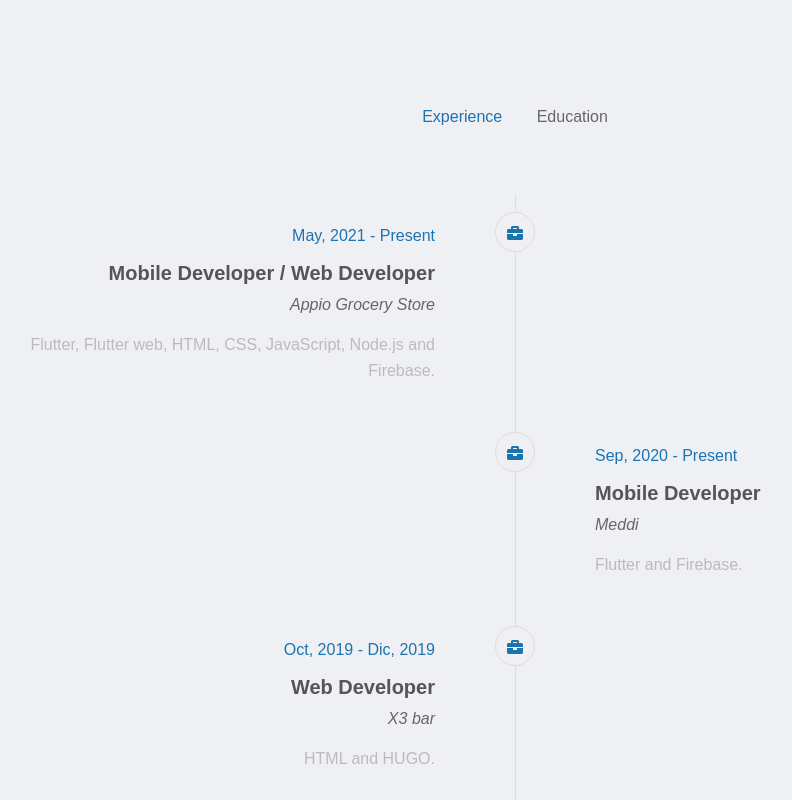
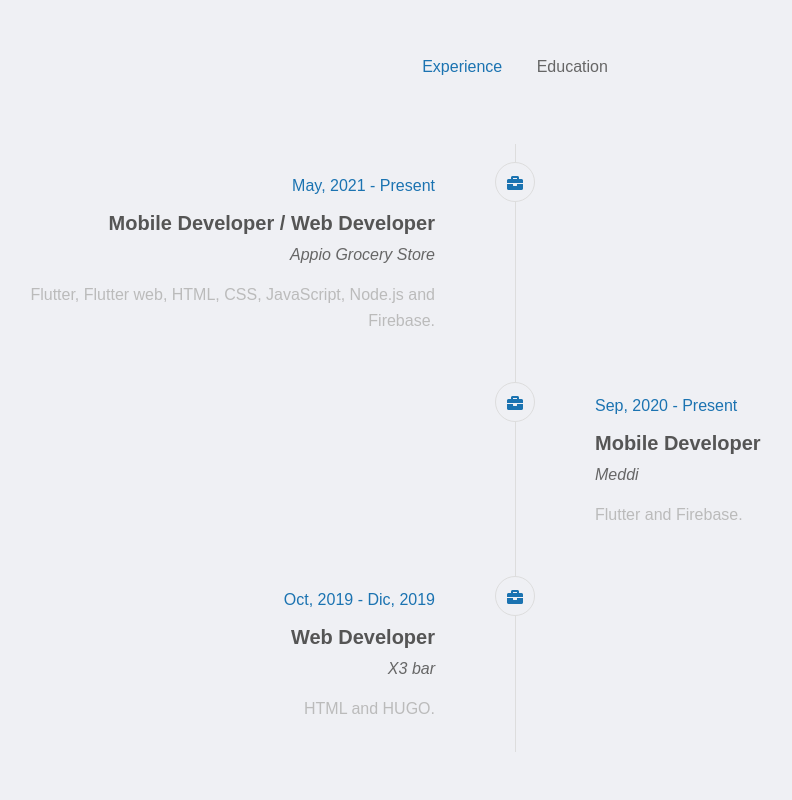
Before and after one commit to rurt98/rurt-portfolio, a plain HTML site: page index.html in a window 1280 px wide. Shown: the part 2001-2801 px from the top of the page, without its empty margins (125-917 px from the left). Drawn offline with Linux system fonts and the light colour scheme; a web font is replaced by a local one.

Commit message:
Cambiando padding

```diff
--- a/css/style.css
+++ b/css/style.css
@@ -584,7 +584,7 @@ Home section
 }
 
 .about-section .about-tabs {
-    padding: 100px 15px 50px;
+    padding: 50px 15px 50px;
     flex: 0 0 100%;
     max-width: 100%;
     text-align: center;
```
